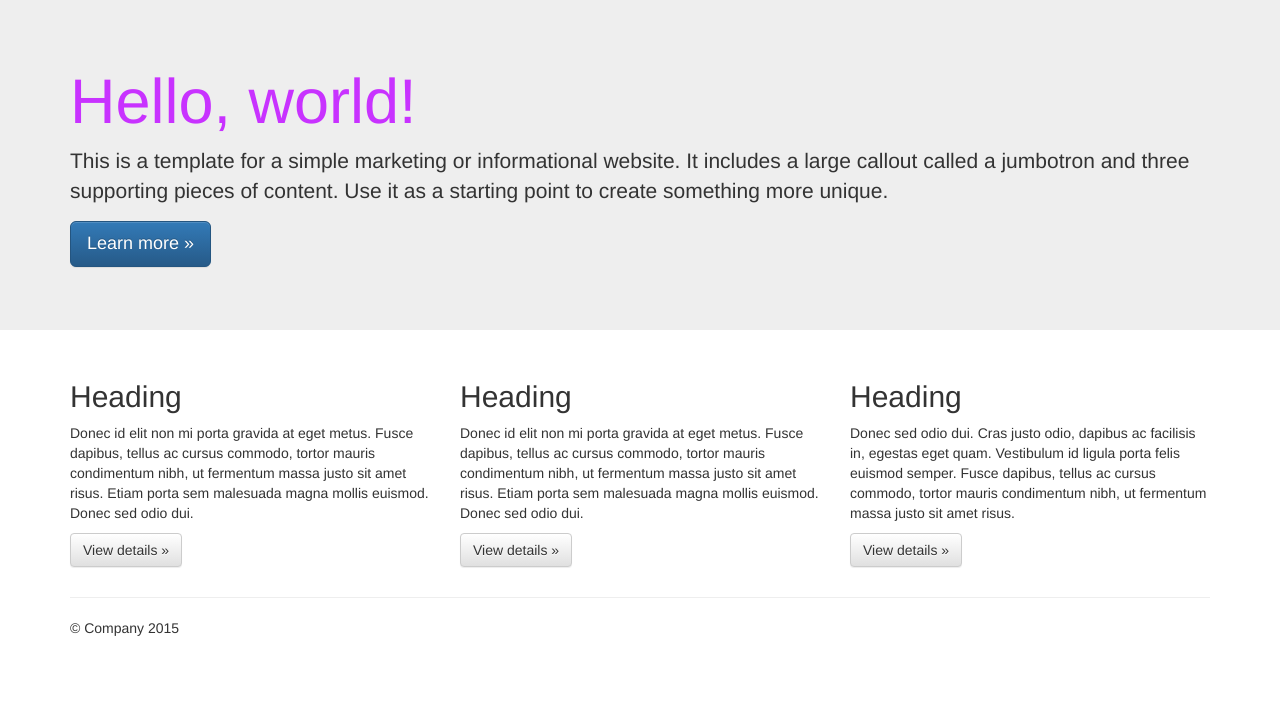
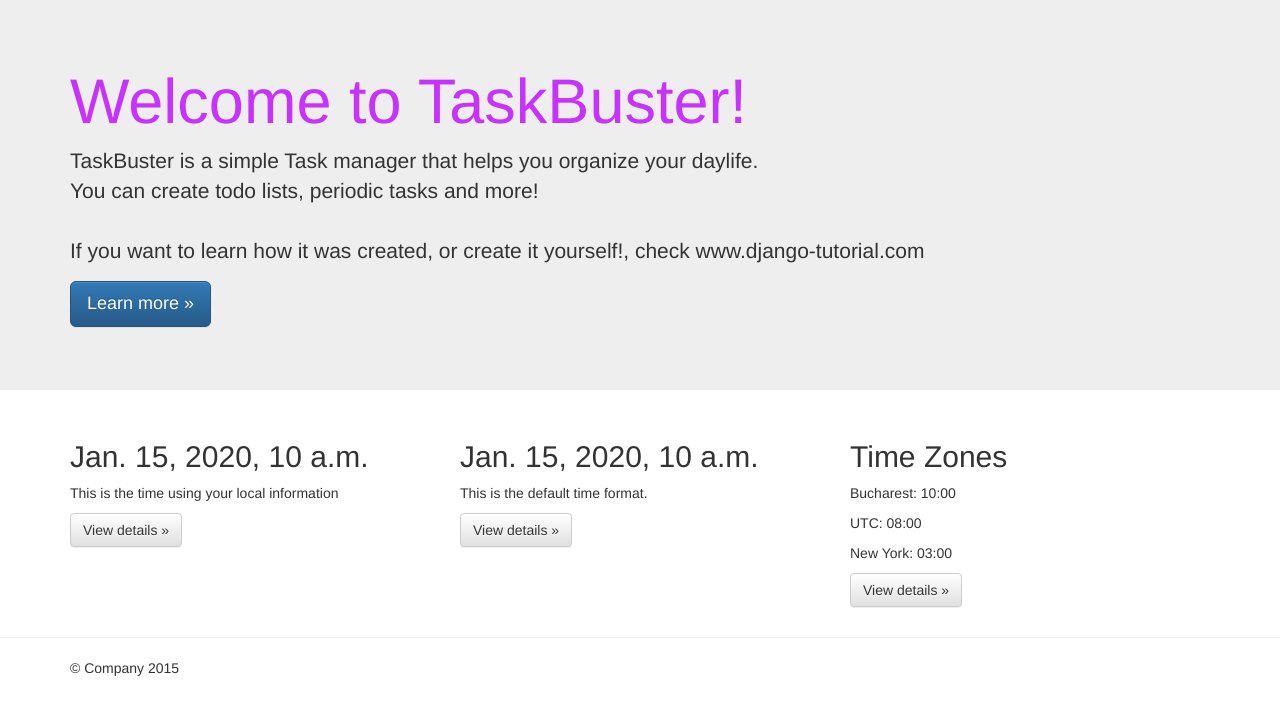
Before and after one commit to PrelipceanAlexandru/taskbuster-boilerplate, a Django app: template taskbuster/templates/taskbuster/index.html in a window 1280 px wide. Shown: the part 51-766 px from the top of the page. Run offline with Django 3.2, Linux system fonts and the light colour scheme; the template is opened without the code that fills it: most values are stand-ins (such as "Sample title", 1, 10 or a date in 2020); some libraries are stand-ins or nearby versions.

Commit message:
Internationalization and localization

```diff
--- a/taskbuster/static/css/main.css
+++ b/taskbuster/static/css/main.css
@@ -4,8 +4,6 @@
    Author's custom styles
    ========================================================================== */
 
-
-
 .jumbotron h1 {
-    color: rgba(200, 50, 255, 1);
+    color: rgb(200, 50, 255);
 }
--- a/taskbuster/templates/base.html
+++ b/taskbuster/templates/base.html
@@ -1,5 +1,4 @@
 {% load staticfiles %}
-
 <!doctype html>
 <!--[if lt IE 7]>      <html class="no-js lt-ie9 lt-ie8 lt-ie7" lang=""> <![endif]-->
 <!--[if IE 7]>         <html class="no-js lt-ie9 lt-ie8" lang=""> <![endif]-->
@@ -9,26 +8,29 @@
         <meta charset="utf-8">
         <meta http-equiv="X-UA-Compatible" content="IE=edge,chrome=1">
         <title>{% block head_title %}{% endblock %}</title>
+        <link rel="shortcut icon" href="{% static 'favicon.ico' %}" type="image/x-icon">
         <meta name="description" content="">
         <meta name="viewport" content="width=device-width, initial-scale=1">
-        <link rel="apple-touch-icon" href="apple-touch-icon.png">
 
-        <link rel="stylesheet" href=" {% static 'css/bootstrap.min.css' %}">
+        <link rel="stylesheet" href="{% static 'css/bootstrap.min.css' %}">
         <style>
             body {
                 padding-top: 50px;
                 padding-bottom: 20px;
             }
         </style>
-        <link rel="stylesheet" href="{% static 'css/bootstrap-theme.min.css'%}">
+        <link rel="stylesheet" href="{% static 'css/bootstrap-theme.min.css' %}">
         <link rel="stylesheet" href="{% static 'css/main.css' %}">
 
-        <script src=" {% static 'js/vendor/modernizr-2.8.3-respond-1.4.2.min.js' %}"></script>
+        <script src="{% static 'js/vendor/modernizr-2.8.3-respond-1.4.2.min.js' %}"></script>
+        {% block head_css %}{% endblock %}
+        {% block head_javascript %}{% endblock %}
     </head>
     <body>
         <!--[if lt IE 8]>
             <p class="browserupgrade">You are using an <strong>outdated</strong> browser. Please <a href="http://browsehappy.com/">upgrade your browser</a> to improve your experience.</p>
         <![endif]-->
+    {% block navbar %}
       <nav class="navbar navbar-inverse navbar-fixed-top" role="navigation">
         <div class="container">
           <div class="navbar-header">
@@ -53,47 +55,22 @@
           </div><!--/.navbar-collapse -->
         </div>
       </nav>
+    {% endblock %}
 
-    <!-- Main jumbotron for a primary marketing message or call to action -->
-    <div class="jumbotron">
-      <div class="container">
-        <h1>Hello, world!</h1>
-        <p>This is a template for a simple marketing or informational website. It includes a large callout called a jumbotron and three supporting pieces of content. Use it as a starting point to create something more unique.</p>
-        <p><a class="btn btn-primary btn-lg" href="#" role="button">Learn more &raquo;</a></p>
-      </div>
-    </div>
-
-    <div class="container">
-      <!-- Example row of columns -->
-      <div class="row">
-        <div class="col-md-4">
-          <h2>Heading</h2>
-          <p>Donec id elit non mi porta gravida at eget metus. Fusce dapibus, tellus ac cursus commodo, tortor mauris condimentum nibh, ut fermentum massa justo sit amet risus. Etiam porta sem malesuada magna mollis euismod. Donec sed odio dui. </p>
-          <p><a class="btn btn-default" href="#" role="button">View details &raquo;</a></p>
-        </div>
-        <div class="col-md-4">
-          <h2>Heading</h2>
-          <p>Donec id elit non mi porta gravida at eget metus. Fusce dapibus, tellus ac cursus commodo, tortor mauris condimentum nibh, ut fermentum massa justo sit amet risus. Etiam porta sem malesuada magna mollis euismod. Donec sed odio dui. </p>
-          <p><a class="btn btn-default" href="#" role="button">View details &raquo;</a></p>
-       </div>
-        <div class="col-md-4">
-          <h2>Heading</h2>
-          <p>Donec sed odio dui. Cras justo odio, dapibus ac facilisis in, egestas eget quam. Vestibulum id ligula porta felis euismod semper. Fusce dapibus, tellus ac cursus commodo, tortor mauris condimentum nibh, ut fermentum massa justo sit amet risus.</p>
-          <p><a class="btn btn-default" href="#" role="button">View details &raquo;</a></p>
-        </div>
-      </div>
+    {% block content %}{% endblock %}
 
     <hr>
-
+    <div class="container">
       <footer>
         <p>&copy; Company 2015</p>
       </footer>
-    </div> <!-- /container -->        <script src="//ajax.googleapis.com/ajax/libs/jquery/1.11.2/jquery.min.js"></script>
-        <script>window.jQuery || document.write('<script src="js/vendor/jquery-1.11.2.min.js"><\/script>')</script>
+    </div> <!-- /container -->
+        <script src="//ajax.googleapis.com/ajax/libs/jquery/1.11.2/jquery.min.js"></script>
+        <script>window.jQuery || document.write('<script src="static/js/vendor/jquery-1.11.2.min.js"><\/script>')</script>
 
-        <script src="js/vendor/bootstrap.min.js"></script>
+        <script src="{% static 'js/vendor/bootstrap.min.js' %}"></script>
 
-        <script src="js/main.js"></script>
+        <script src="{% static 'js/main.js' %}"></script>
 
         <!-- Google Analytics: change UA-XXXXX-X to be your site's ID. -->
         <script>
@@ -104,5 +81,8 @@
             r.parentNode.insertBefore(e,r)}(window,document,'script','ga'));
             ga('create','UA-XXXXX-X','auto');ga('send','pageview');
         </script>
+
+        {% block footer_javascript %}{% endblock %}
+
     </body>
 </html>
--- a/taskbuster/templates/taskbuster/index.html
+++ b/taskbuster/templates/taskbuster/index.html
@@ -1,2 +1,42 @@
 {% extends "base.html" %}
+{% load i18n %}
+{% load l10n %}
+{% load tz %}
+
 {% block head_title %}TaskBuster Django Tutorial{% endblock %}
+
+{% block content %}
+  <!-- Main jumbotron for a primary marketing message or call to action -->
+  <div class="jumbotron">
+    <div class="container">
+      <h1>{% trans "Welcome to TaskBuster!"%}</h1>
+        <p>{% blocktrans %}TaskBuster is a simple Task manager that helps you organize your daylife. </br> You can create todo lists, periodic tasks and more! </br></br> If you want to learn how it was created, or create it yourself!, check www.django-tutorial.com{% endblocktrans %}</p>
+        <p><a class="btn btn-primary btn-lg" role="button">Learn more &raquo;</a></p>
+
+    </div>
+  </div>
+
+  <div class="container">
+    <!-- Example row of columns -->
+    <div class="row">
+      <div class="col-md-4">
+            <h2 id="local-date">{{today}}</h2>
+            <p>This is the time using your local information </p>
+            <p><a class="btn btn-default" href="#" role="button">View details &raquo;</a></p>
+      </div>
+      <div class="col-md-4">
+            <h2 id="non-local-date">{{today|unlocalize}}</h2>
+            <p>This is the default time format.</p>
+            <p><a class="btn btn-default" href="#" role="button">View details &raquo;</a></p>
+      </div>
+      <div class="col-md-4">
+          <h2>Time Zones</h2>
+          <p> Bucharest: <span id="time-tz">{{now|time:"H:i"}}</span></p>
+          <p> UTC: <span id="time-utc">{{now|utc|time:"H:i"}}</span></p>
+          <p> New York: <span id="time-ny">
+                 {{now|timezone:"America/New_York"|time:"H:i"}}</span></p>
+          <p><a class="btn btn-default" href="#" role="button">View details &raquo;</a></p>
+      </div>
+    </div>
+  </div> <!-- /container -->
+{% endblock %}
--- a/taskbuster/urls.py
+++ b/taskbuster/urls.py
@@ -16,9 +16,16 @@ Including another URLconf
 from django.conf.urls import include, url
 from django.contrib import admin
 
-from .views import home
+from django.conf.urls.i18n import i18n_patterns
+from .views import home, home_files
+
 
 urlpatterns = [
+    url(r'^(?P<filename>(robots.txt)|(humans.txt))$',
+        home_files, name='home-files'),
+]
+
+urlpatterns += i18n_patterns(
+    url(r'^$', home, name='home'),
     url(r'^admin/', include(admin.site.urls)),
-    url(r'^$', home, name='home'),
-]
+)
```
Also changed, not shown: functional_tests/test_all_users.py (+52 -9 lines), taskbuster/settings/base.py (+17 -1 lines), taskbuster/views.py (+9 -1 lines), taskbuster/locale/ca/LC_MESSAGES/django.po (added), 7 other files. Lines whose indentation alone changed are shown as unchanged.
